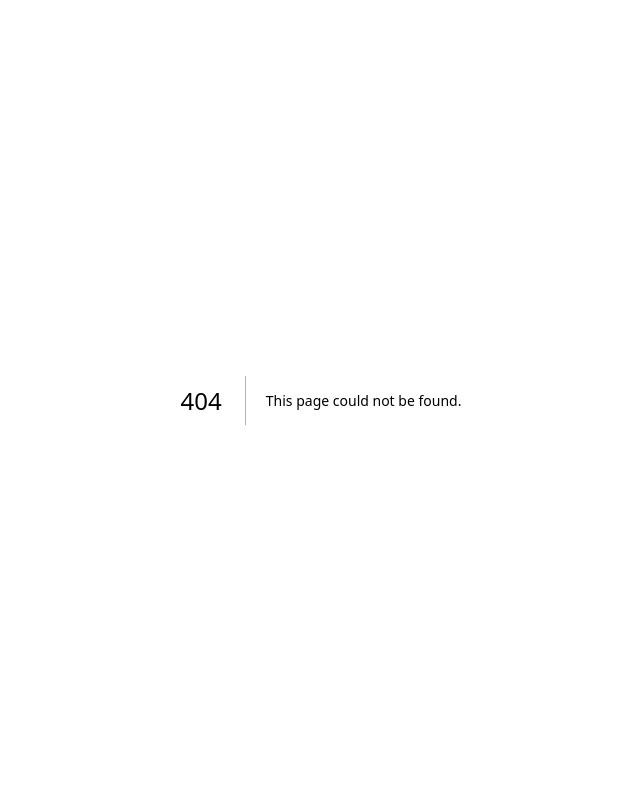
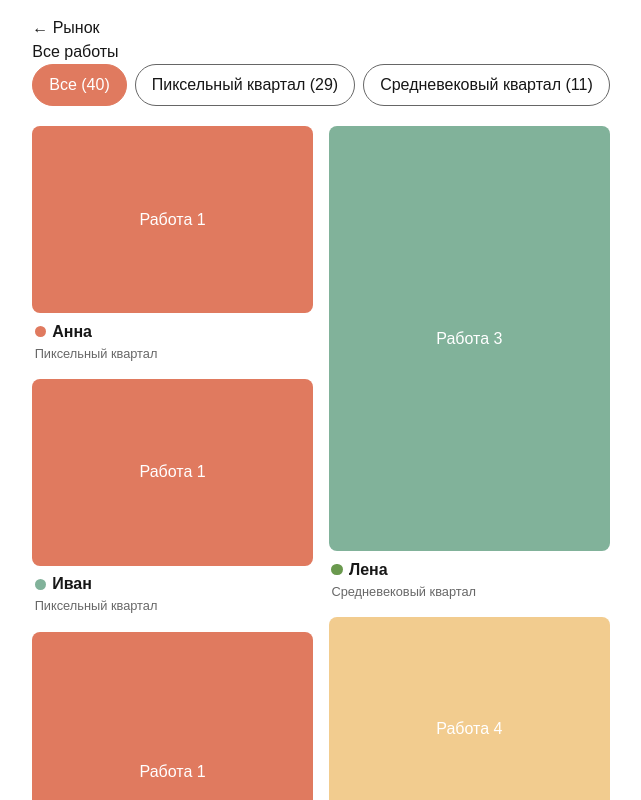
Before and after one commit to IvanTratsevski/holstarium, a Next.js app: page /feed in a window 1280 px wide. Before the commit this address had no page. Shown: the top 800 px of the page, without its empty margins (319-960 px from the left). Built offline with nearby package versions, Linux system fonts and the light colour scheme.

Commit message:
Add artwork feed with district filter and district works tab

```diff
--- a/app/district/[slug]/page.tsx
+++ b/app/district/[slug]/page.tsx
@@ -4,6 +4,7 @@ import DistrictView from "@/components/DistrictMap/DistrictView";
 import { districts, slots, stalls } from "@/data/mock";
 import type { MapSlotView } from "@/types";
 import { getPreviews } from "@/lib/stallPreview";
+import { buildFeed } from "@/lib/feed";
 
 export function generateStaticParams() {
   return districts.map((d) => ({ slug: d.slug }));
@@ -16,6 +17,8 @@ export default async function DistrictPage({
 }) {
   const { slug } = await params;
   const district = districts.find((d) => d.slug === slug);
+  const works = buildFeed(stalls, slots, districts).filter((w) => w.districtSlug === slug);
+
   if (!district) notFound();
 
   const slotViews: MapSlotView[] = slots
@@ -43,7 +46,7 @@ export default async function DistrictPage({
       </p>
       <h1>{district.name}</h1>
       <p>{district.description}</p>
-      <DistrictView district={district} slots={slotViews} />
+      <DistrictView district={district} slots={slotViews} works={works} />
     </main>
   );
 }
--- /dev/null
+++ b/app/feed/page.tsx
@@ -0,0 +1,21 @@
+import Link from "next/link";
+import ArtworkFeed from "@/components/Feed/ArtworkFeed";
+import { buildFeed } from "@/lib/feed";
+import { districts, slots, stalls } from "@/data/mock";
+
+export default function FeedPage() {
+  const items = buildFeed(stalls, slots, districts);
+
+  return (
+    <main style={{ padding: "1rem", maxWidth: 1400, margin: "0 auto" }}>
+      <p>
+        <Link href="/">← Рынок</Link>
+      </p>
+      <h1>Все работы</h1>
+      <ArtworkFeed
+        items={items}
+        districts={districts.map((d) => ({ slug: d.slug, name: d.name }))}
+      />
+    </main>
+  );
+}
--- a/app/page.tsx
+++ b/app/page.tsx
@@ -13,6 +13,9 @@ export default function Home() {
           </li>
         ))}
       </ul>
+      <p>
+  <Link href="/feed">Смотреть все работы подряд →</Link>
+</p>
     </main>
   );
 }
--- a/components/DistrictMap/DistrictView.tsx
+++ b/components/DistrictMap/DistrictView.tsx
@@ -2,15 +2,16 @@
 
 import { useState } from "react";
 import Link from "next/link";
-import type { District, MapSlotView } from "@/types";
+import type { District, FeedItem,MapSlotView } from "@/types";
 import DistrictMap from "./DistrictMap";
 import styles from "./DistrictView.module.css";
 import { withBase } from "@/lib/withBase";
+import ArtworkFeed from "@/components/Feed/ArtworkFeed";
 
-type Props = { district: District; slots: MapSlotView[] };
+type Props = { district: District; slots: MapSlotView[]; works: FeedItem[] };
 
-export default function DistrictView({ district, slots }: Props) {
-  const [mode, setMode] = useState<"map" | "list">("map");
+export default function DistrictView({ district, slots, works }: Props) {
+  const [mode, setMode] = useState<"map" | "list" | "works">("map");
   const [query, setQuery] = useState("");
 
   const occupied = slots.filter((s) => s.stall);
@@ -40,15 +41,25 @@ export default function DistrictView({ district, slots }: Props) {
           >
             Список
           </button>
+          <button
+  type="button"
+  aria-pressed={mode === "works"}
+  className={mode === "works" ? styles.active : ""}
+  onClick={() => setMode("works")}
+>
+  Работы
+</button>
         </div>
         <span className={styles.stats}>
           Лавок: {occupied.length} · Свободно: {freeCount}
         </span>
       </div>
 
-      {mode === "map" ? (
-        <DistrictMap district={district} slots={slots} />
-      ) : (
+      {mode === "map" && <DistrictMap district={district} slots={slots} />}
+
+      {mode === "works" && <ArtworkFeed items={works} />}
+
+      {mode === "list" && (
         <div className={styles.listWrap}>
           <input
             type="search"
--- /dev/null
+++ b/components/Feed/ArtworkFeed.module.css
@@ -0,0 +1,103 @@
+.filters {
+  display: flex;
+  flex-wrap: wrap;
+  gap: 0.5rem;
+  margin-bottom: 1.25rem;
+}
+
+.filters button {
+  padding: 0.5rem 1rem;
+  border: 1px solid #666;
+  border-radius: 999px;
+  background: transparent;
+  color: inherit;
+  font: inherit;
+  cursor: pointer;
+}
+
+.filters .active {
+  background: #e07a5f;
+  border-color: #e07a5f;
+  color: #fff;
+}
+
+/* «кирпичики»: сколько колонок влезет при ширине 15rem */
+.grid {
+  column-width: 15rem;
+  column-gap: 1rem;
+  padding: 0;
+  margin: 0;
+  list-style: none;
+}
+
+.item {
+  break-inside: avoid;
+  margin: 0 0 1rem;
+}
+
+.work {
+  display: block;
+  width: 100%;
+  padding: 0;
+  border: 0;
+  border-radius: 8px;
+  overflow: hidden;
+  background: transparent;
+  cursor: pointer;
+  transition: transform 0.15s ease;
+}
+
+.work:hover,
+.work:focus-visible {
+  transform: scale(1.02);
+}
+
+.work:focus-visible {
+  outline: 3px solid #e07a5f;
+  outline-offset: 2px;
+}
+
+.image {
+  display: block;
+  width: 100%;
+  height: auto;
+}
+
+.placeholder {
+  display: flex;
+  align-items: center;
+  justify-content: center;
+  width: 100%;
+  color: #fff;
+  text-align: center;
+}
+
+.meta {
+  display: flex;
+  flex-direction: column;
+  padding: 0.4rem 0.15rem 0;
+}
+
+.author {
+  display: inline-flex;
+  align-items: center;
+  gap: 0.4rem;
+  color: inherit;
+  text-decoration: none;
+  font-weight: 600;
+}
+
+.author:hover,
+.author:focus-visible {
+  text-decoration: underline;
+}
+
+.dot {
+  width: 0.7rem;
+  height: 0.7rem;
+  border-radius: 50%;
+}
+
+.meta small {
+  opacity: 0.65;
+}
--- /dev/null
+++ b/components/Feed/ArtworkFeed.tsx
@@ -0,0 +1,115 @@
+"use client";
+
+import { useMemo, useState } from "react";
+import Link from "next/link";
+import type { FeedItem, LightboxItem } from "@/types";
+import { withBase } from "@/lib/withBase";
+import Lightbox from "@/components/Lightbox/Lightbox";
+import styles from "./ArtworkFeed.module.css";
+
+type Props = {
+  items: FeedItem[];
+  districts?: { slug: string; name: string }[]; // для фильтра; без него фильтра нет
+};
+
+export default function ArtworkFeed({ items, districts = [] }: Props) {
+  const [district, setDistrict] = useState<string>("all");
+  const [openIndex, setOpenIndex] = useState<number | null>(null);
+
+  const visible = useMemo(
+    () => (district === "all" ? items : items.filter((i) => i.districtSlug === district)),
+    [items, district]
+  );
+
+  // то, что получает лайтбокс: те же работы, но со ссылкой на автора
+  const lightboxItems: LightboxItem[] = useMemo(
+    () =>
+      visible.map((i) => ({
+        ...i,
+        authorName: i.artistName,
+        authorHref: `/stall/${i.stallSlug}`,
+      })),
+    [visible]
+  );
+
+  const countOf = (slug: string) => items.filter((i) => i.districtSlug === slug).length;
+
+  return (
+    <section>
+      {districts.length > 1 && (
+        <div className={styles.filters} role="group" aria-label="Фильтр по районам">
+          <button
+            type="button"
+            aria-pressed={district === "all"}
+            className={district === "all" ? styles.active : ""}
+            onClick={() => setDistrict("all")}
+          >
+            Все ({items.length})
+          </button>
+          {districts.map((d) => (
+            <button
+              key={d.slug}
+              type="button"
+              aria-pressed={district === d.slug}
+              className={district === d.slug ? styles.active : ""}
+              onClick={() => setDistrict(d.slug)}
+            >
+              {d.name} ({countOf(d.slug)})
+            </button>
+          ))}
+        </div>
+      )}
+
+      {visible.length === 0 ? (
+        <p>Здесь пока нет работ.</p>
+      ) : (
+        <ul className={styles.grid}>
+          {visible.map((item, i) => (
+            <li key={item.id} className={styles.item}>
+              <button
+                type="button"
+                className={styles.work}
+                onClick={() => setOpenIndex(i)}
+                aria-label={`Открыть работу: ${item.title}, автор ${item.artistName}`}
+              >
+                {item.imageUrl ? (
+                  <img
+                    src={withBase(item.imageUrl)}
+                    alt=""
+                    loading="lazy"
+                    className={styles.image}
+                    style={item.aspectRatio ? { aspectRatio: item.aspectRatio } : undefined}
+                  />
+                ) : (
+                  <span
+                    className={styles.placeholder}
+                    style={{
+                      background: item.placeholderColor,
+                      aspectRatio: item.aspectRatio ?? 1,
+                    }}
+                  >
+                    {item.title}
+                  </span>
+                )}
+              </button>
+              <div className={styles.meta}>
+                <Link href={`/stall/${item.stallSlug}`} className={styles.author}>
+                  <span className={styles.dot} style={{ background: item.accentColor }} />
+                  {item.artistName}
+                </Link>
+                <small>{item.districtName}</small>
+              </div>
+            </li>
+          ))}
+        </ul>
+      )}
+
+      <Lightbox
+        artworks={lightboxItems}
+        index={openIndex}
+        onClose={() => setOpenIndex(null)}
+        onChange={setOpenIndex}
+      />
+    </section>
+  );
+}
--- a/components/Lightbox/Lightbox.module.css
+++ b/components/Lightbox/Lightbox.module.css
@@ -120,3 +120,7 @@
     transform: none;
   }
 }
+.author {
+  color: inherit;
+  text-decoration: underline;
+}
--- a/components/Lightbox/Lightbox.tsx
+++ b/components/Lightbox/Lightbox.tsx
@@ -3,10 +3,12 @@
 import { useEffect, useRef } from "react";
 import type { Artwork } from "@/types";
 import styles from "./Lightbox.module.css";
+import Link from "next/link";
+import type { LightboxItem } from "@/types";
 
 type Props = {
-  artworks: Artwork[]; // все работы лавки по порядку
-  index: number | null; // null = закрыто
+  artworks: LightboxItem[]; // все работы по порядку
+  index: number | null;
   onClose: () => void;
   onChange: (index: number) => void;
 };
@@ -82,6 +84,13 @@ export default function Lightbox({ artworks, index, onClose, onChange }: Props)
             <figcaption className={styles.caption}>
   <h2>{art.title}</h2>
   {art.description && <p>{art.description}</p>}
+  {art.authorName && art.authorHref && (
+    <p>
+      <Link href={art.authorHref} className={styles.author}>
+        Автор: {art.authorName} → в лавку
+      </Link>
+    </p>
+  )}
   <small>
     {index! + 1} / {total}
   </small>
--- a/data/mock.ts
+++ b/data/mock.ts
@@ -5,12 +5,15 @@ export const themes = { [pixelTheme.id]: pixelTheme };
 
 const colors = ["#e07a5f", "#3d405b", "#81b29a", "#f2cc8f", "#6d597a", "#b56576", "#355070", "#eaac8b"];
 
-const makeArtworks = (count: number) =>
+const ratios = [1, 0.75, 1.33, 0.8, 1.5, 1, 0.66, 1.25];
+
+const makeArtworks = (count: number, offset = 0) =>
   Array.from({ length: count }, (_, i) => ({
     id: `art-${i + 1}`,
     title: `Работа ${i + 1}`,
     description: `Тестовое описание работы ${i + 1}. Здесь будет рассказ автора о рисунке.`,
     placeholderColor: colors[i % colors.length],
+    aspectRatio: ratios[(i + offset) % ratios.length],
     sortOrder: i + 1,
     isFeatured: true,
   }));
@@ -30,7 +33,7 @@ const makeStall = (
   accentColor,
   themeId: "pixel",
   counterId: "wood",
-  artworks: makeArtworks(artworksCount),
+  artworks: makeArtworks(artworksCount, slug.length),
 });
 
 export const stalls: StallData[] = [
@@ -42,6 +45,8 @@ export const stalls: StallData[] = [
   makeStall("maria", "Мария", "Мария рисует", "#6d597a", 6, "Иллюстрации к настольным играм и открытки."),
   makeStall("oleg", "Олег", "Олег и точки", "#355070", 5), // без описания: проверяем отсутствие bio
   makeStall("kira", "Кира", "Киры Уголок", "#b56576", 7, "Персонажи, монстры и немного уютного хоррора."),
+  makeStall("tom", "Том", "Кузница Тома", "#8d6e63", 6, "Рыцари, гербы и доспехи."),
+  makeStall("lena", "Лена", "Драконье гнездо", "#6a994e", 5, "Драконы и прочая крылатая живность."),
 ];
 
 export const districts: District[] = [
@@ -54,6 +59,14 @@ export const districts: District[] = [
     mapWidth: 1536,
     mapHeight: 1024,
   },
+  {
+  slug: "medieval",
+  name: "Средневековый квартал",
+  description: "Гербы, драконы, рыцари и всё, что пахнет пергаментом.",
+  themeId: "pixel",
+  mapWidth: 2400,
+  mapHeight: 1500,
+},
 ];
 
 // Координаты центров слотов, пока расставлены вручную сеткой
@@ -88,8 +101,13 @@ const pixelOccupied: Record<number, string> = {
   6: "oleg",
   10: "kira",
 };
+const medievalSlots: MapSlot[] = [
+  { id: "medieval-1", districtSlug: "medieval", x: 800, y: 600, size: 120, stallSlug: "tom" },
+  { id: "medieval-2", districtSlug: "medieval", x: 1200, y: 600, size: 120, stallSlug: "lena" },
+  { id: "medieval-3", districtSlug: "medieval", x: 1600, y: 600, size: 120 },
+];
 
-export const slots: MapSlot[] = pixelPositions.map(([x, y], i) => ({
+const pixelSlots: MapSlot[] = pixelPositions.map(([x, y], i) => ({
   id: `pixel-${i + 1}`,
   districtSlug: "pixel",
   x,
@@ -97,3 +115,5 @@ export const slots: MapSlot[] = pixelPositions.map(([x, y], i) => ({
   size: 120,
   stallSlug: pixelOccupied[i],
 }));
+
+export const slots: MapSlot[] = [...pixelSlots, ...medievalSlots];
--- /dev/null
+++ b/lib/feed.ts
@@ -0,0 +1,40 @@
+import type { District, FeedItem, MapSlot, StallData } from "@/types";
+
+export function buildFeed(
+  stalls: StallData[],
+  slots: MapSlot[],
+  districts: District[]
+): FeedItem[] {
+  const districtBySlug = new Map(districts.map((d) => [d.slug, d]));
+
+  const lists: FeedItem[][] = [];
+  for (const stall of stalls) {
+    const slot = slots.find((s) => s.stallSlug === stall.slug);
+    const district = slot && districtBySlug.get(slot.districtSlug);
+    if (!district) continue; // лавка без места на карте в ленте не показывается
+
+    lists.push(
+      [...stall.artworks]
+        .sort((a, b) => a.sortOrder - b.sortOrder)
+        .map((a) => ({
+          ...a,
+          id: `${stall.slug}-${a.id}`, // id должен быть уникальным по всему сайту
+          stallSlug: stall.slug,
+          artistName: stall.artistName,
+          accentColor: stall.accentColor,
+          districtSlug: district.slug,
+          districtName: district.name,
+        }))
+    );
+  }
+
+  // чередуем авторов: по одной работе от каждого, потом по второй и т. д.
+  const result: FeedItem[] = [];
+  const max = Math.max(0, ...lists.map((l) => l.length));
+  for (let i = 0; i < max; i++) {
+    for (const list of lists) {
+      if (list[i]) result.push(list[i]);
+    }
+  }
+  return result;
+}
--- a/types.ts
+++ b/types.ts
@@ -32,6 +32,7 @@ export type Artwork = {
   description?: string; // новое
   imageUrl?: string; // пока необязательно, вместо него цветная заглушка
   placeholderColor?: string;
+  aspectRatio?: number; // ширина / высота, нужна для заглушек и против «прыжков» вёрстки
   sortOrder: number;
   isFeatured: boolean;
 };
@@ -85,3 +86,18 @@ export type MapSlotView = MapSlot & {
     previews: ArtworkPreview[];
   };
 };
+
+// работа в ленте: сама работа плюс данные автора и района
+export type FeedItem = Artwork & {
+  stallSlug: string;
+  artistName: string;
+  accentColor: string;
+  districtSlug: string;
+  districtName: string;
+};
+
+// то, что умеет показывать лайтбокс: работа и, по желанию, ссылка на автора
+export type LightboxItem = Artwork & {
+  authorName?: string;
+  authorHref?: string;
+};
```
Lines whose indentation alone changed are shown as unchanged.
